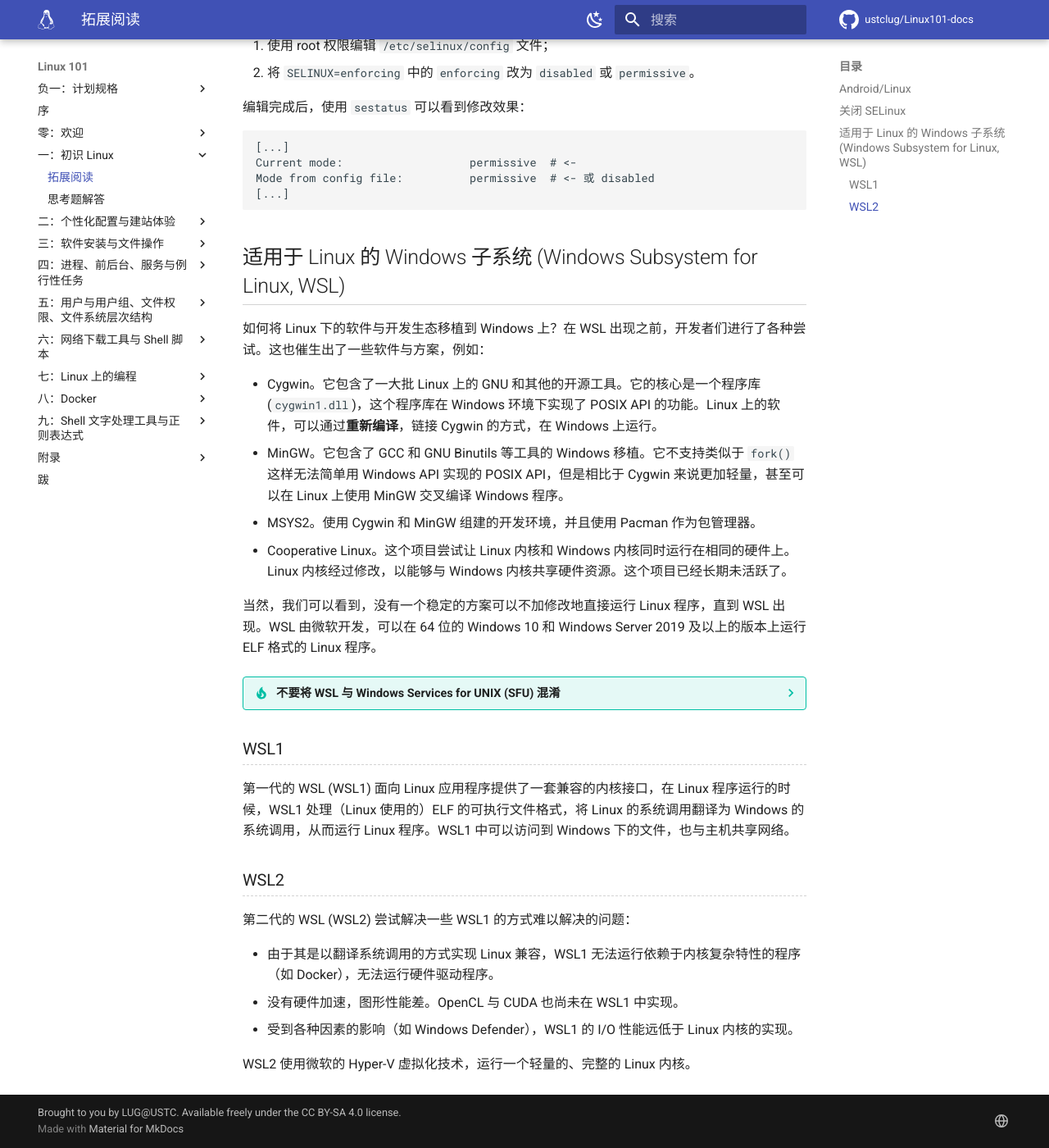
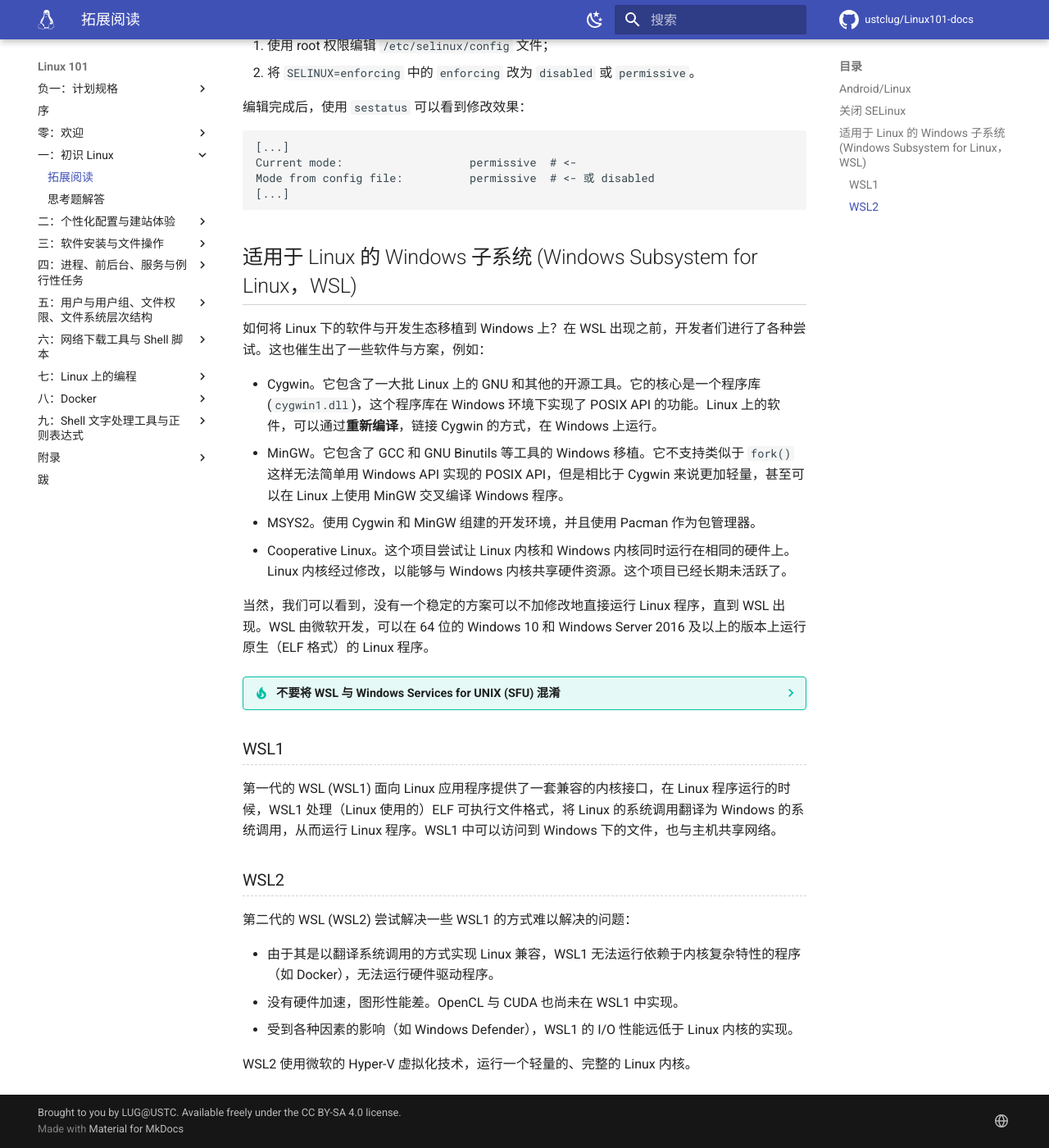
Before and after one commit to ustclug/Linux101-docs, an MkDocs documentation site: the page built from docs/Ch01/supplement.md, in a window 1280 px wide and 1400 px high, scrolled down 1474 px. Shown: the whole window at 82% size. Built offline with MkDocs 1.6.1 and Material for MkDocs 9.7.7, drawn with Linux system fonts in a browser that asks for light colours; comment, search, counter and statistics services are not loaded; some of the changed text lies outside the part shown.

````diff
--- a/docs/Ch01/supplement.md
+++ b/docs/Ch01/supplement.md
@@ -66,7 +66,7 @@
 [...]
 ```
 
-## 适用于 Linux 的 Windows 子系统 (Windows Subsystem for Linux, WSL) {#wsl}
+## 适用于 Linux 的 Windows 子系统 (Windows Subsystem for Linux，WSL) {#wsl}
 
 如何将 Linux 下的软件与开发生态移植到 Windows 上？在 WSL 出现之前，开发者们进行了各种尝试。这也催生出了一些软件与方案，例如：
 
@@ -75,15 +75,15 @@
 - MSYS2。使用 Cygwin 和 MinGW 组建的开发环境，并且使用 Pacman 作为包管理器。
 - Cooperative Linux。这个项目尝试让 Linux 内核和 Windows 内核同时运行在相同的硬件上。Linux 内核经过修改，以能够与 Windows 内核共享硬件资源。这个项目已经长期未活跃了。
 
-当然，我们可以看到，没有一个稳定的方案可以不加修改地直接运行 Linux 程序，直到 WSL 出现。WSL 由微软开发，可以在 64 位的 Windows 10 和 Windows Server 2019 及以上的版本上运行 ELF 格式的 Linux 程序。
+当然，我们可以看到，没有一个稳定的方案可以不加修改地直接运行 Linux 程序，直到 WSL 出现。WSL 由微软开发，可以在 64 位的 Windows 10 和 Windows Server 2016 及以上的版本上运行原生（ELF 格式）的 Linux 程序。
 
 ??? tip "不要将 WSL 与 Windows Services for UNIX (SFU) 混淆"
 
-    你可能会在老版本的 Windows 上注意到，在添加与删除 Windows 组件的地方，有一个「基于 UNIX 的应用程序子系统」。需要注意的是，这个选项和 WSL 没有任何关系。它也无法直接运行 Linux 或者其他 UNIX 的程序。并且，这个子系统目前也已经停止了开发。
+    你可能会在老版本的 Windows 上注意到，在「添加与删除 Windows 组件」的地方，有一个「基于 UNIX 的应用程序子系统」。需要注意的是，这个选项和 WSL 没有任何关系。它也无法直接运行 Linux 或者其他 UNIX 的程序。并且，这个子系统目前也已经停止了开发。
 
 ### WSL1
 
-第一代的 WSL (WSL1) 面向 Linux 应用程序提供了一套兼容的内核接口，在 Linux 程序运行的时候，WSL1 处理（Linux 使用的）ELF 的可执行文件格式，将 Linux 的系统调用翻译为 Windows 的系统调用，从而运行 Linux 程序。WSL1 中可以访问到 Windows 下的文件，也与主机共享网络。
+第一代的 WSL (WSL1) 面向 Linux 应用程序提供了一套兼容的内核接口，在 Linux 程序运行的时候，WSL1 处理（Linux 使用的）ELF 可执行文件格式，将 Linux 的系统调用翻译为 Windows 的系统调用，从而运行 Linux 程序。WSL1 中可以访问到 Windows 下的文件，也与主机共享网络。
 
 ### WSL2
 
````
Also changed, not shown: other parts of docs/Ch01/supplement.md (+1 -1 lines), docs/Ch01/index.md (+5 -5 lines), docs/index.md (+2 -2 lines).
